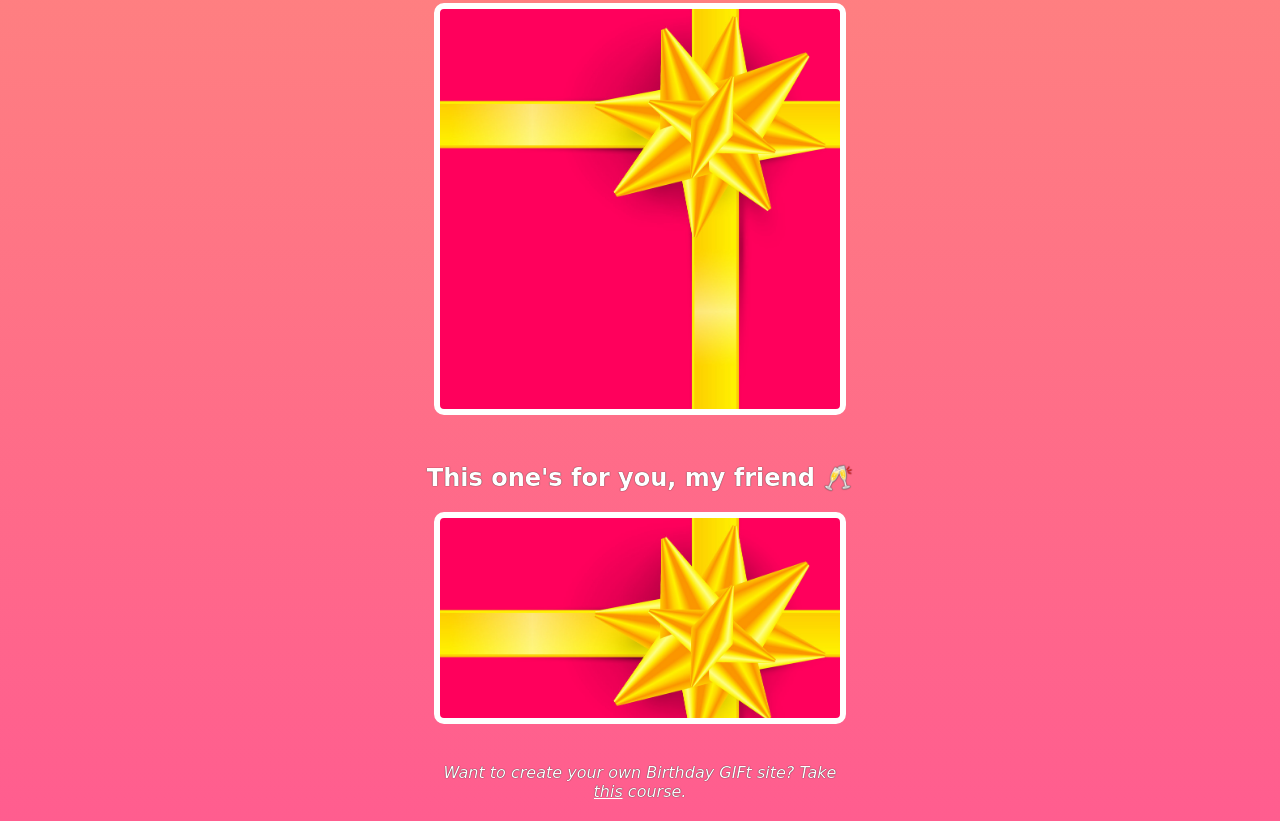
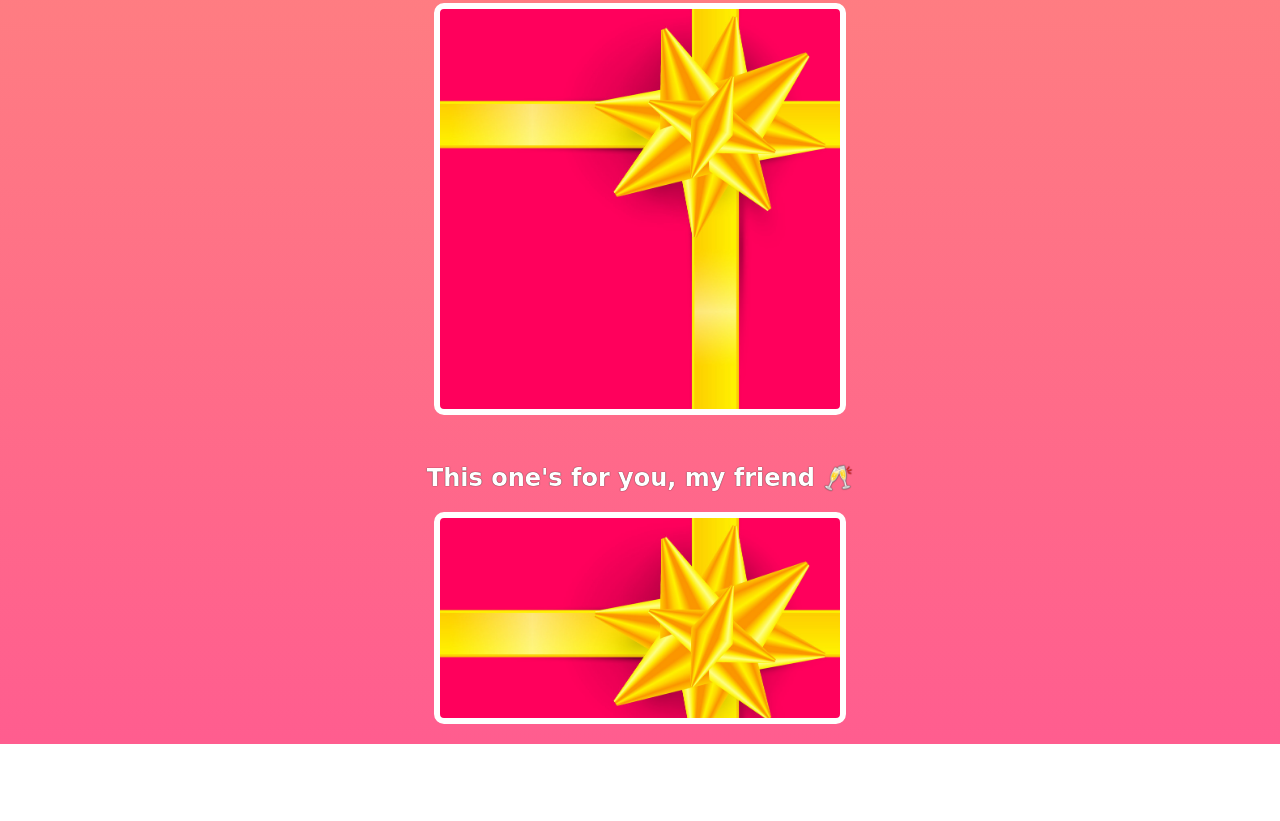
Before and after one commit to adriankch/Birthday-Gift-Site, a plain HTML site: page index.html in a window 1280 px wide. Shown: the part 2073-2894 px from the top of the page. After the commit the page ends 2817 px from the top, so only its background shows below. Drawn offline with nearby package versions, Linux system fonts and the light colour scheme; a web font is replaced by a local one.

Commit message:
remove footer

```diff
--- a/index.html
+++ b/index.html
@@ -39,7 +39,7 @@
             <div class="gift-img" id="gift-img-cheers"></div>
         </div>
 
-        <p id="footer">Want to create your own Birthday GIFt site? Take <a href="https://scrimba.com/learn/htmlandcss" target="_blank">this</a> course.</p>
+
 
     </body>
 </html>
--- a/styles.css
+++ b/styles.css
@@ -81,11 +81,6 @@ h1, h2, h3, h4, p {
     background-image: url("images/cheers.gif");
 }
 
-#footer {
-    font-style: italic;
-    width: 400px;
-    margin: 40px auto 20px;
-}
 
 a {
     color: white;
```
